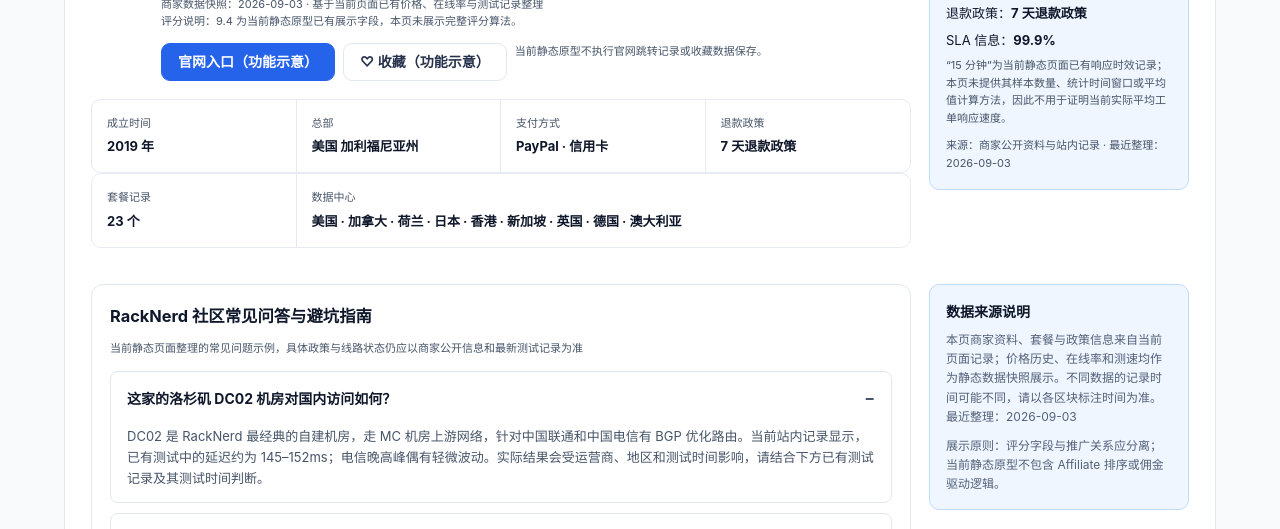
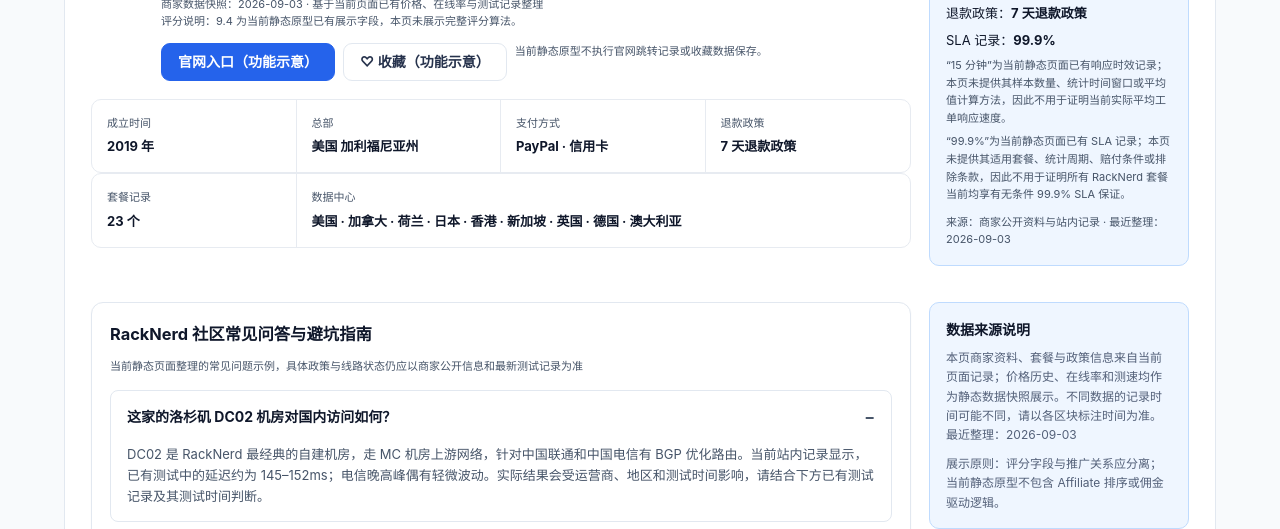
Before and after one commit to beifengchuiwoxin/xuanzhuji-final-design, a plain HTML site: page provider.html in a window 1280 px wide. Shown: the part 229-758 px from the top of the page. Drawn offline with Linux system fonts and the light colour scheme.

Commit message:
Bound provider SLA evidence claim

```diff
--- a/provider.html
+++ b/provider.html
@@ -104,9 +104,12 @@
                 >
               </div>
               <div>退款政策：<strong>7 天退款政策</strong></div>
-              <div>SLA 信息：<strong>99.9%</strong></div>
+              <div>SLA 记录：<strong>99.9%</strong></div>
               <div class="small-muted">
                 “15 分钟”为当前静态页面已有响应时效记录；本页未提供其样本数量、统计时间窗口或平均值计算方法，因此不用于证明当前实际平均工单响应速度。
+              </div>
+              <div class="small-muted">
+                “99.9%”为当前静态页面已有 SLA 记录；本页未提供其适用套餐、统计周期、赔付条件或排除条款，因此不用于证明所有 RackNerd 套餐当前均享有无条件 99.9% SLA 保证。
               </div>
             </div>
             <div class="small-muted" style="margin-top: 10px">来源：商家公开资料与站内记录 · 最近整理：2026-09-03</div>
```
